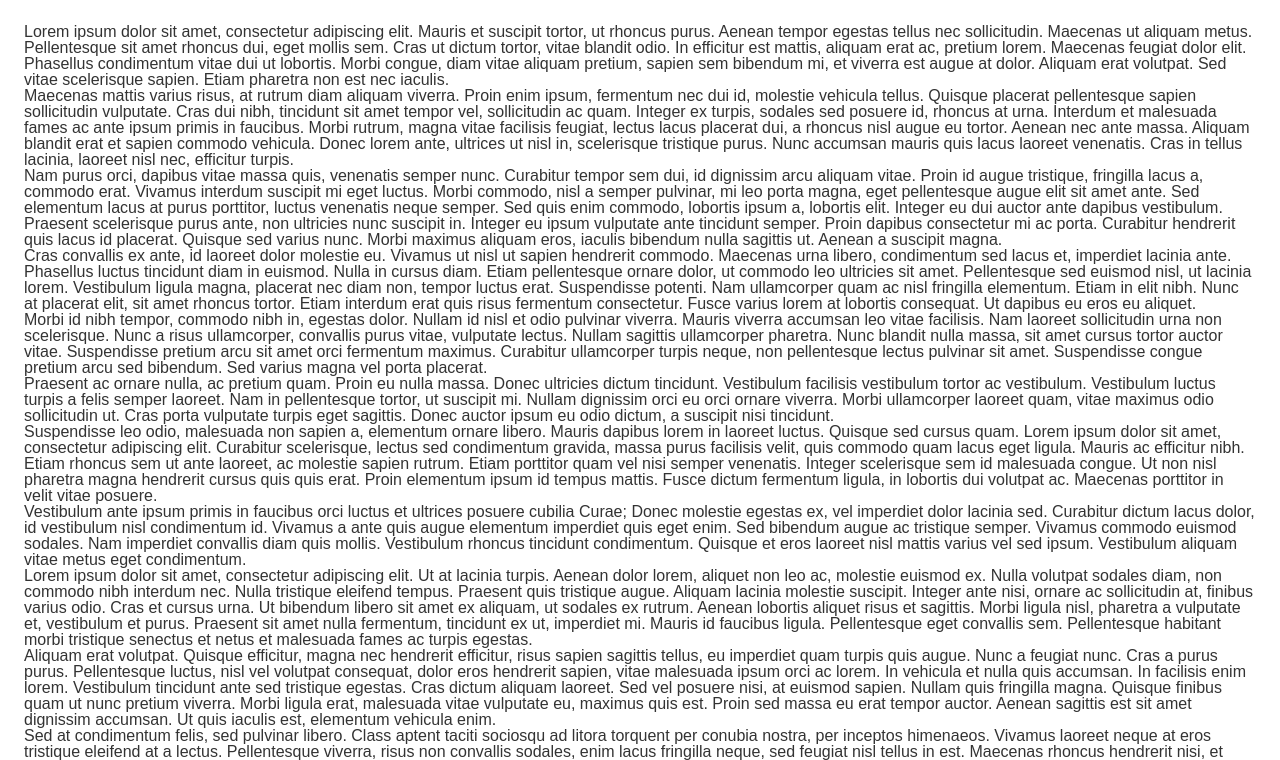
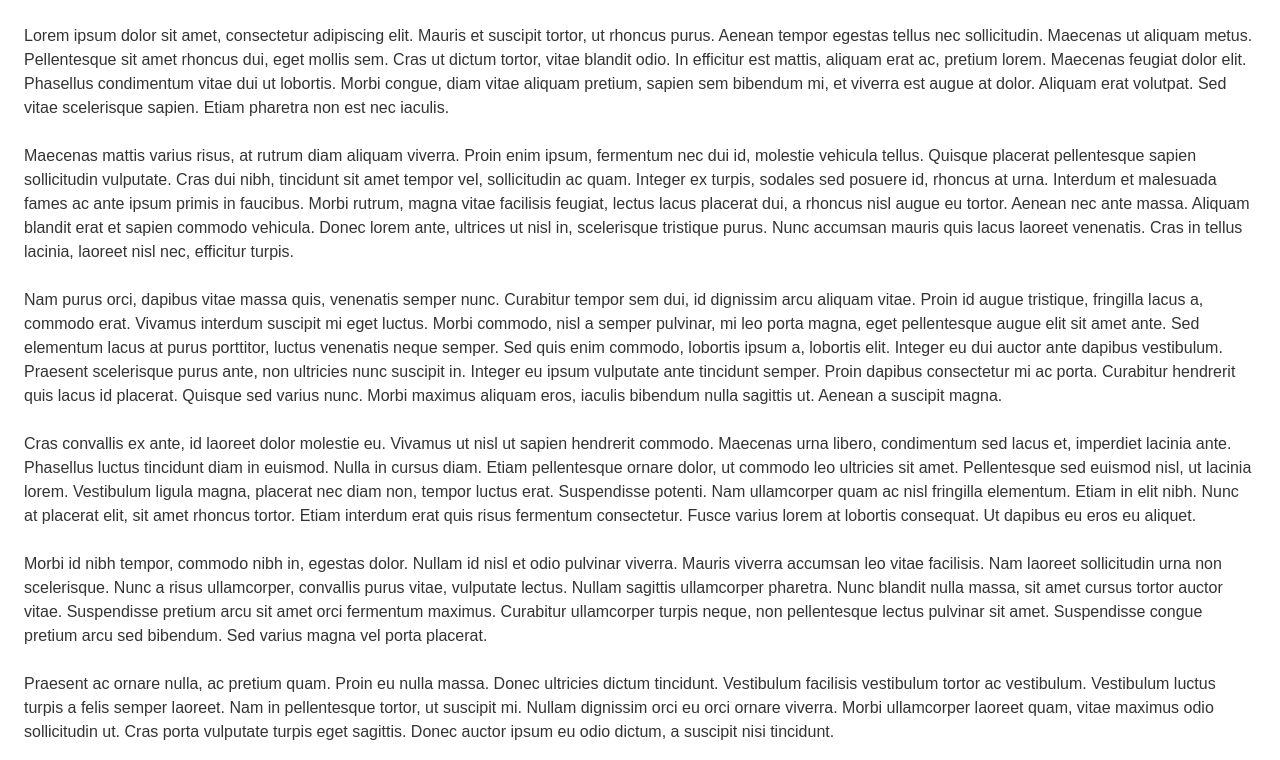
Before and after one commit to terrymun/test, a plain HTML site: page longpage.html in a window 1280 px wide. Shown: the top 760 px of the page. Drawn offline with nearby package versions, Linux system fonts and the light colour scheme.

Commit message:
Updated longpage

```diff
--- a/longpage.html
+++ b/longpage.html
@@ -11,9 +11,13 @@
 			font-size: 16px;
 		}
 		body {
+			padding: 1.5rem;
+			color: #333;
 			font-family: Arial;
-			color: #333;
-			padding: 1.5rem;
+			line-height: 1.5em;
+		}
+		p {
+			margin-bottom: 1.5rem;
 		}
 	</style>
 </head>
```
